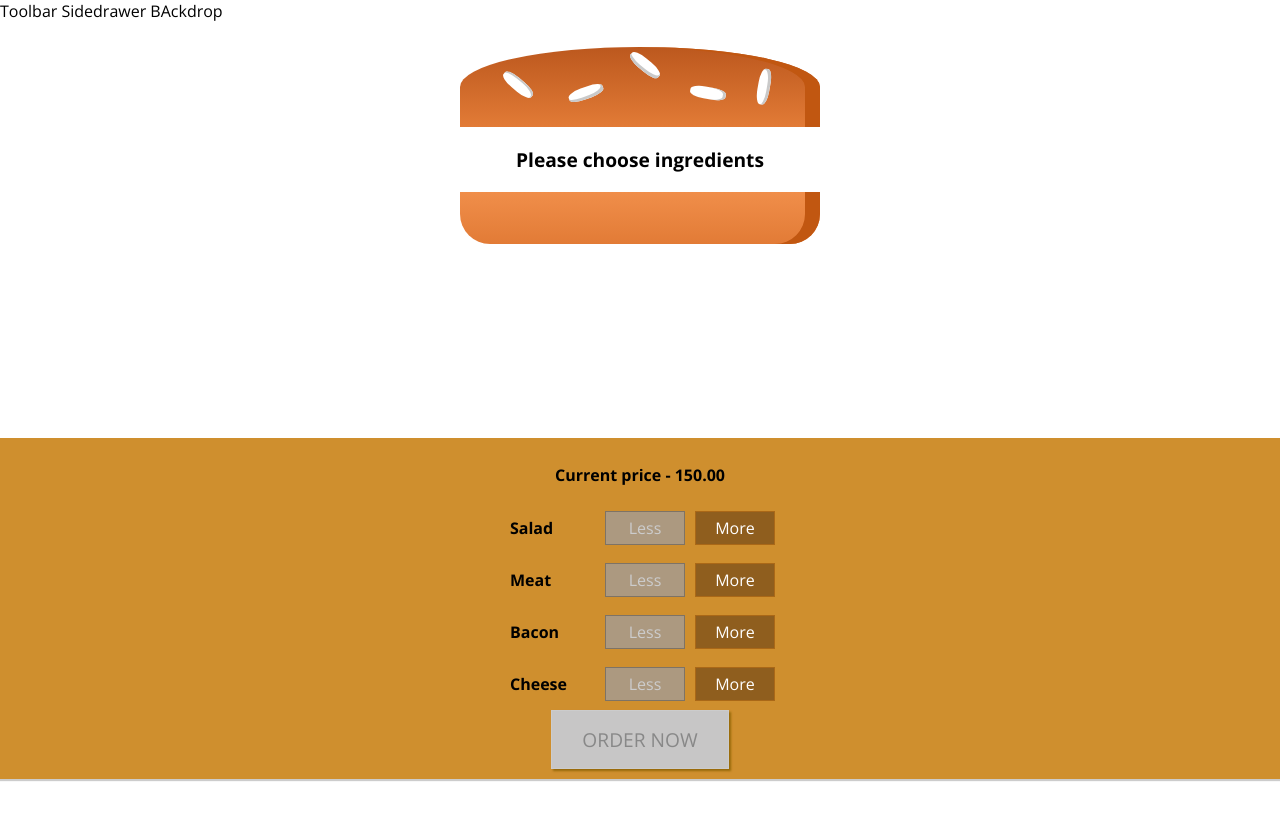
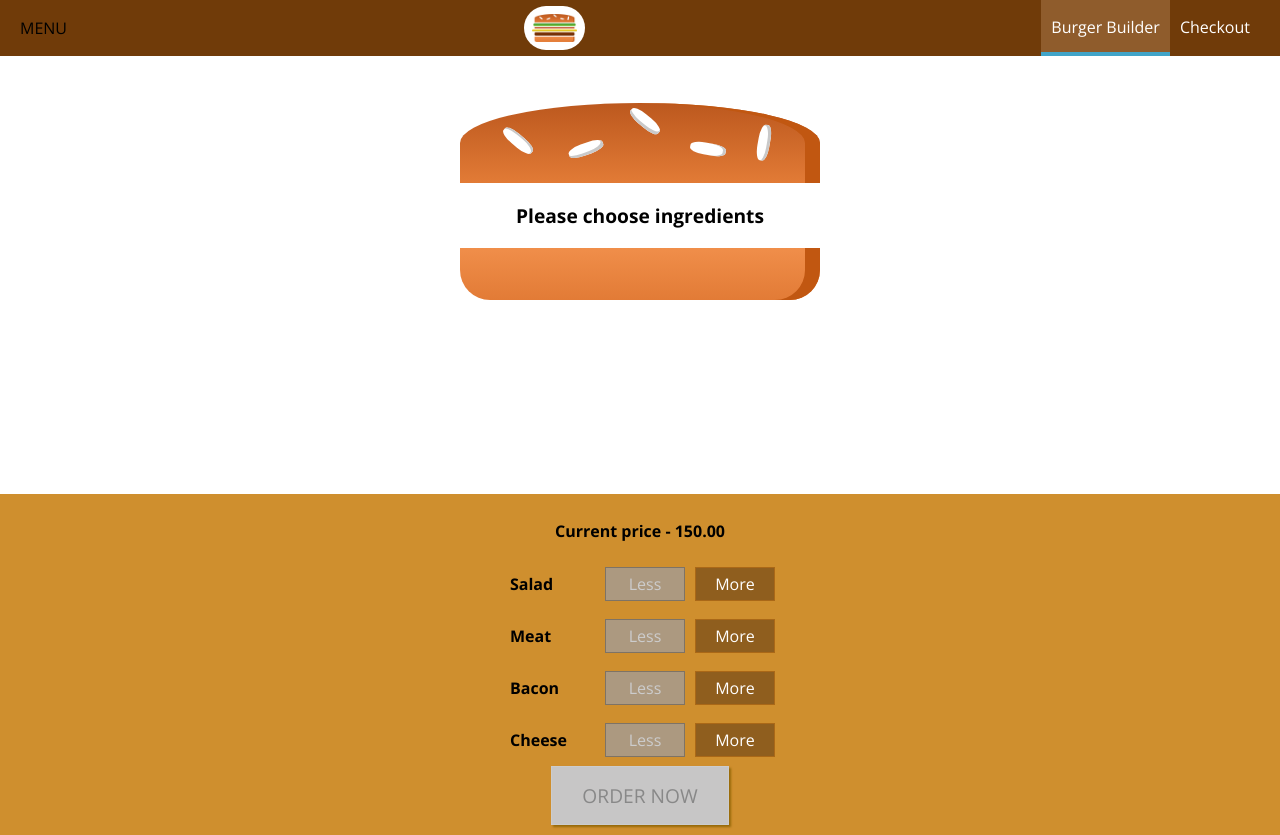
Before and after one commit to devwithjp/BurgerBuilder, a React app: page / in a window 1280 px wide. Before the commit the page ends 800 px from the top, so only its background shows below. Built offline with nearby package versions, Linux system fonts and the light colour scheme.

Commit message:
Toolbar added

```diff
--- a/src/components/Layout.css
+++ b/src/components/Layout.css
@@ -1,3 +1,3 @@
 .Content {
-	margin-top: 16px;
+	margin-top: 72px;
 }
--- a/src/components/Layout.js
+++ b/src/components/Layout.js
@@ -1,9 +1,10 @@
 import React, { Fragment } from 'react';
 import classes from './Layout.css';
-
+import Toolbar from './Navigation/Toolbar/Toolbar';
 const layout = (props) => (
 	<Fragment>
-		<div>Toolbar Sidedrawer BAckdrop</div>
+		<Toolbar />
+		<div>Sidedrawer BAckdrop</div>
 		<main className={classes.Content}>{props.children}</main>
 	</Fragment>
 );
--- /dev/null
+++ b/src/components/Logos/Logo.css
@@ -0,0 +1,11 @@
+.Logo {
+	background-color: white;
+	padding: 8px;
+	height: 80%;
+	box-sizing: border-box;
+	border-radius: 50px;
+}
+
+.Logo img {
+	height: 100%;
+}
--- /dev/null
+++ b/src/components/Logos/Logo.js
@@ -0,0 +1,11 @@
+import React from 'react';
+import burgerLogo from '../../assets/BurgerLogo.png';
+import classes from './Logo.css';
+const logo = (props) => (
+	<div className={classes.Logo}>
+		<img src={burgerLogo} />
+	</div>
+);
+export default logo;
+//Cant directly pass the location to image tag like in normal html as the webpack need
+//to know while bundling thus need to import to let webpack knoe
--- /dev/null
+++ b/src/components/Navigation/NavigationItems/NavigationItem/NavigationItem.css
@@ -0,0 +1,25 @@
+.NavigationItem {
+	margin: 0;
+	box-sizing: border-box;
+	display: flex;
+	height: 100%;
+	align-items: center;
+}
+
+.NavigationItem a {
+	color: white;
+	text-decoration: none;
+	height: 100%;
+	padding: 16px 10px;
+	border-bottom: 4px solid transparent;
+	box-sizing: border-box;
+	display: block;
+}
+
+.NavigationItem a:hover,
+.NavigationItem a:active,
+.NavigationItem a.active {
+	background-color: #8f5c2c;
+	border-bottom: 4px solid #40a4c8;
+	color: white;
+}
--- /dev/null
+++ b/src/components/Navigation/NavigationItems/NavigationItem/NavigationItem.js
@@ -0,0 +1,12 @@
+import React from 'react';
+import classes from './NavigationItem.css';
+
+const navigationItem = (props) => (
+	<li className={classes.NavigationItem}>
+		<a href={props.link} className={props.active ? classes.active : null}>
+			{props.children}
+		</a>
+	</li>
+);
+
+export default navigationItem;
--- /dev/null
+++ b/src/components/Navigation/NavigationItems/NavigationItems.css
@@ -0,0 +1,8 @@
+.NavigationItems {
+	margin: 0;
+	padding: 0;
+	list-style: none;
+	display: flex;
+	align-items: center;
+	height: 100%;
+}
--- /dev/null
+++ b/src/components/Navigation/NavigationItems/NavigationItems.js
@@ -0,0 +1,12 @@
+import React from 'react';
+import NavigationItem from './NavigationItem/NavigationItem';
+import classes from './NavigationItems.css';
+const navigationItems = (props) => (
+	<ul className={classes.NavigationItems}>
+		<NavigationItem link="/" active={true}>
+			Burger Builder
+		</NavigationItem>
+		<NavigationItem link="/">Checkout</NavigationItem>
+	</ul>
+);
+export default navigationItems;
--- /dev/null
+++ b/src/components/Navigation/SideDrawer/SideDrawer.js
@@ -0,0 +1,3 @@
+import React from 'react';
+
+const sideDrawer = (props) => {};
--- a/src/components/Navigation/Toolbar/Toolbar.css
+++ b/src/components/Navigation/Toolbar/Toolbar.css
@@ -0,0 +1,18 @@
+.Toolbar {
+	height: 56px;
+	width: 100%;
+	position: fixed;
+	top: 0;
+	left: 0;
+	background-color: #703b09;
+	display: flex;
+	justify-content: space-between;
+	align-items: center;
+	padding: 0 20px;
+	box-sizing: border-box;
+	z-index: 90;
+}
+
+.Toolbar nav {
+	height: 100%;
+}
--- a/src/components/Navigation/Toolbar/Toolbar.js
+++ b/src/components/Navigation/Toolbar/Toolbar.js
@@ -1,10 +1,13 @@
 import React from 'react';
+import Logo from '../../Logos/Logo';
+import classes from './Toolbar.css';
+import NavigationItems from '../NavigationItems/NavigationItems';
 
 const toolbar = (props) => (
-	<header>
+	<header className={classes.Toolbar}>
 		<div>MENU</div>
-		<div>LOGO</div>
-		<nav>...</nav>
+		<Logo />
+		<NavigationItems />
 	</header>
 );
 
```
Also changed, not shown: src/assets/BurgerLogo.png (added).
